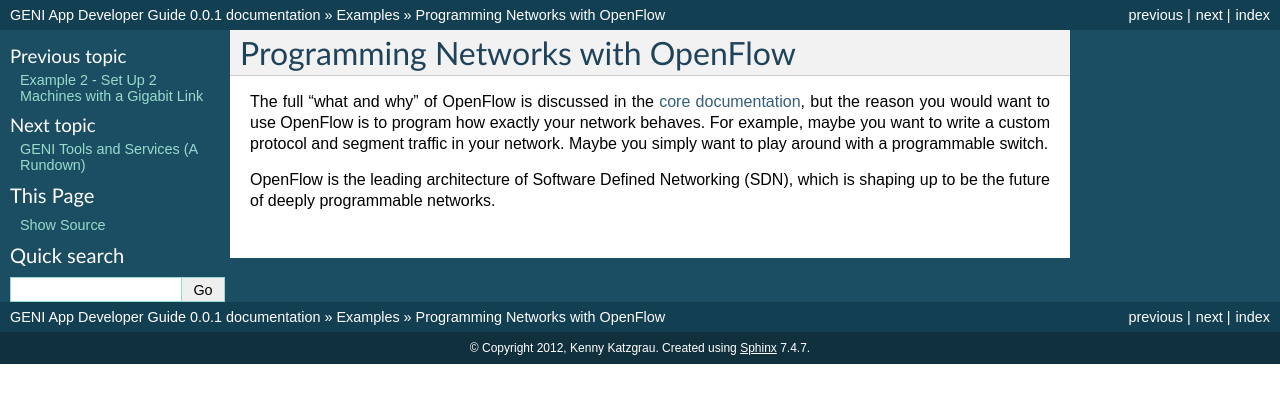
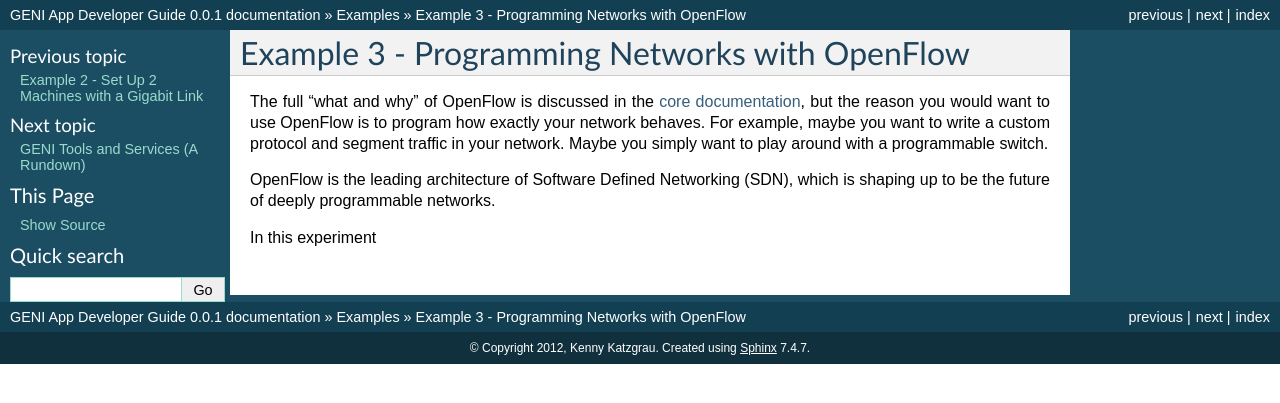
Before and after one commit to katzgrau/geni-docs, a Sphinx documentation site: the page built from source/examples/example-3.txt, in a window 1280 px wide. Shown: the top 403 px of the page. Built offline with Sphinx 7.4.7, drawn with Linux system fonts in a browser that asks for light colours; formulas are drawn with MathJax 3.

```diff
--- a/source/conf.py
+++ b/source/conf.py
@@ -189,7 +189,7 @@
 
 # The name of an image file (relative to this directory) to place at the top of
 # the title page.
-#latex_logo = None
+latex_logo = 'assets/images/geni-mozilla-logo.png'
 
 # For "manual" documents, if this is true, then toplevel headings are parts,
 # not chapters.
--- a/source/examples/example-3.txt
+++ b/source/examples/example-3.txt
@@ -1,6 +1,8 @@
-Programming Networks with OpenFlow
-==================================
+Example 3 - Programming Networks with OpenFlow
+==============================================
 
 The full "what and why" of OpenFlow is discussed in the :doc:`core documentation <../openflow/index>`, but the reason you would want to use OpenFlow is to program how exactly your network behaves. For example, maybe you want to write a custom protocol and segment traffic in your network. Maybe you simply want to play around with a programmable switch.
 
 OpenFlow is the leading architecture of Software Defined Networking (SDN), which is shaping up to be the future of deeply programmable networks.
+
+In this experiment
```
Also changed, not shown: source/assets/images/geni-mozilla-logo.png (added).
